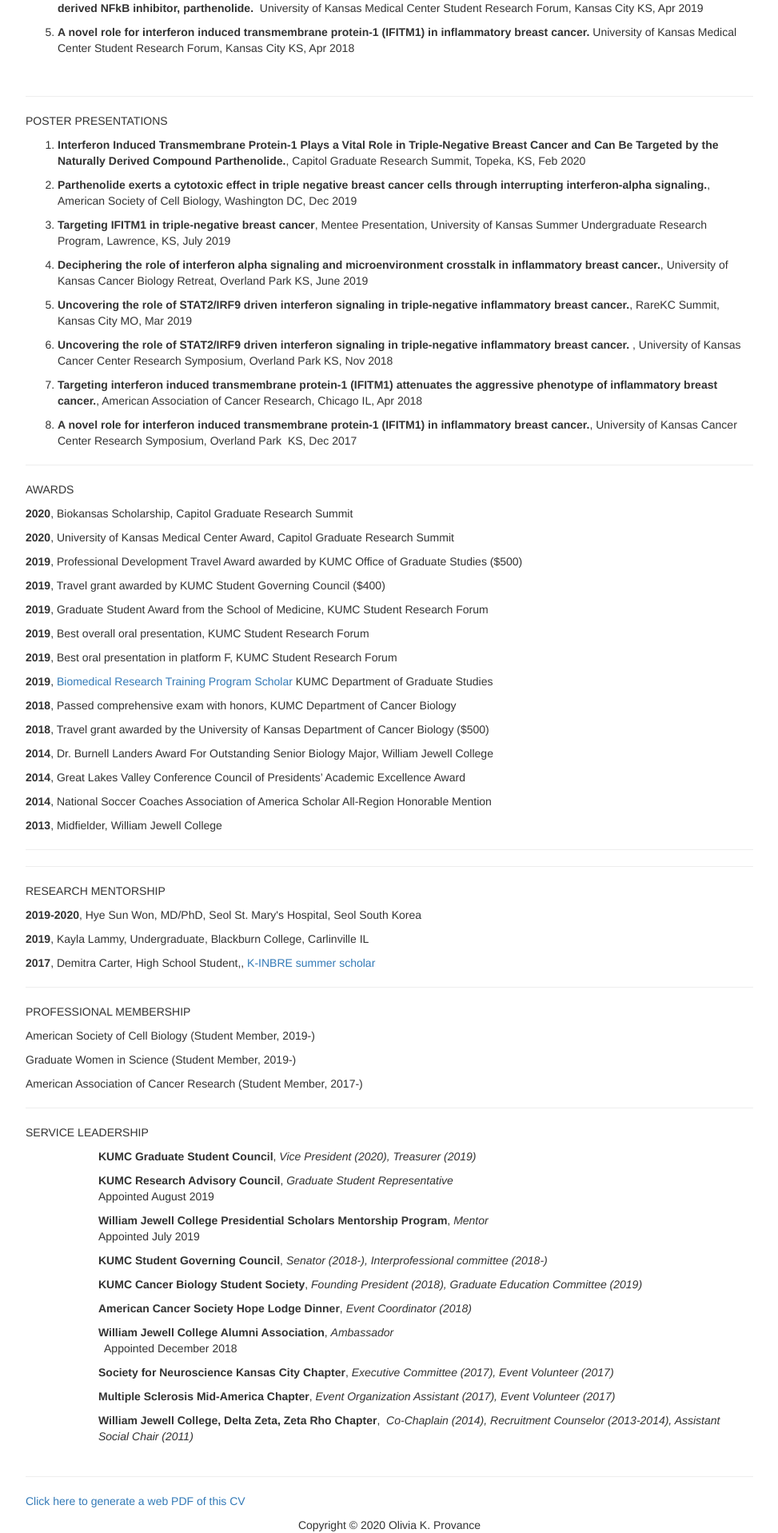
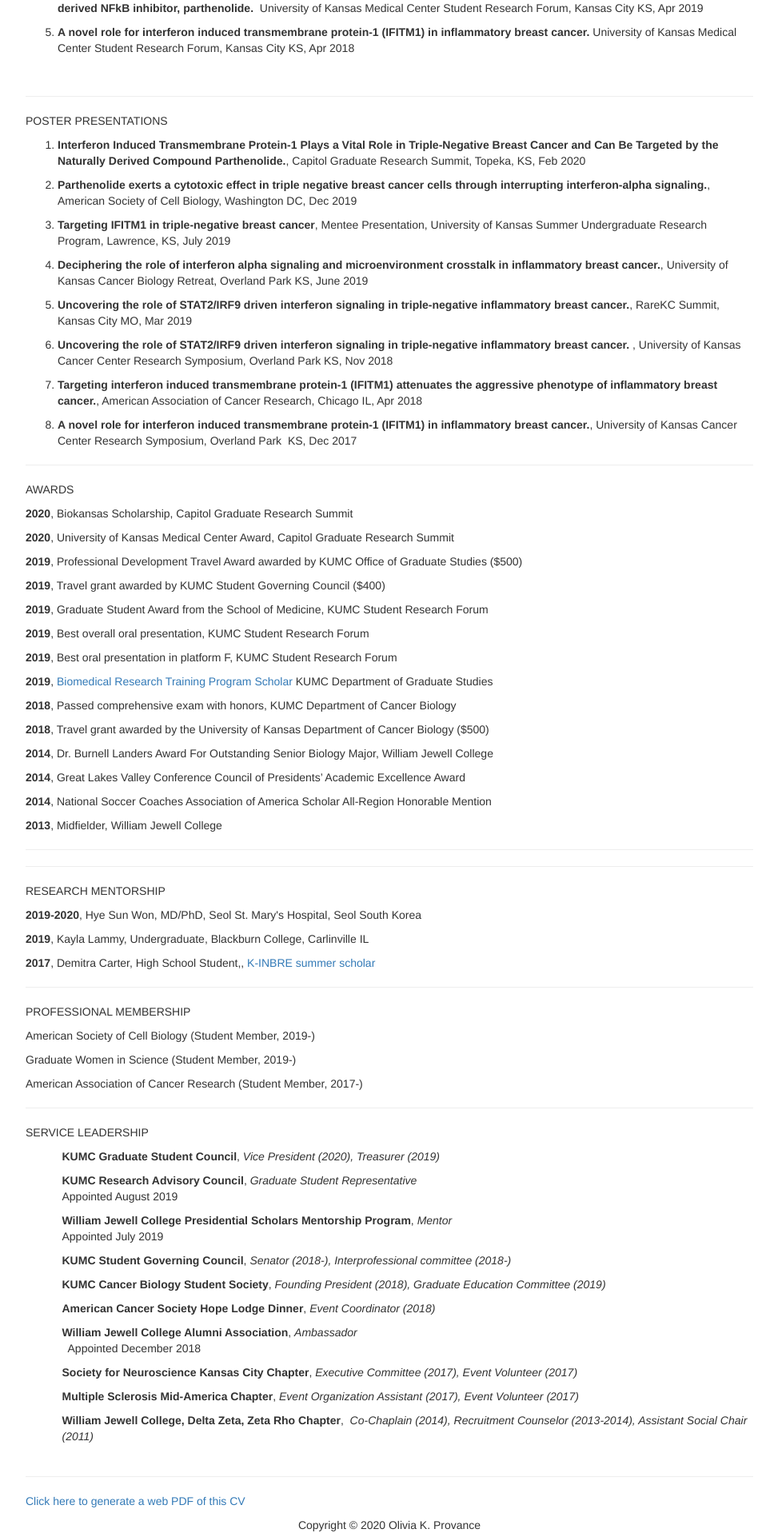
Before and after one commit to livprovance/oliviaprovance.github.io, a Jekyll site: the page CV/index.html, which Jekyll copies as it is, in a window 1280 px wide. Shown: the part 1588-3505 px from the top of the page at 80% size, without its empty margins (153-1126 px from the left). Built offline with Jekyll 4.4.1, drawn with Linux system fonts in a browser that asks for light colours.

Commit message:
Update index.html

```diff
--- a/CV/index.html
+++ b/CV/index.html
@@ -490,19 +490,19 @@ Advisor: <a href="https://bioengr.ku.edu/jessie-huisinga">Jessie Huisinga, PhD</
 <hr />
 
 <p>SERVICE LEADERSHIP</p>
-<p style="margin-left:10%;"><strong>KUMC Graduate Student Council</strong>, <em> Vice President (2020), Treasurer (2019)</em></p>
-<p style="margin-left:10%;"><strong>KUMC Research Advisory Council</strong>, <em> Graduate Student Representative</em><br />
+<p style="margin-left:5%;"><strong>KUMC Graduate Student Council</strong>, <em> Vice President (2020), Treasurer (2019)</em></p>
+<p style="margin-left:5%;"><strong>KUMC Research Advisory Council</strong>, <em> Graduate Student Representative</em><br />
 Appointed August 2019</p>
-<p style="margin-left:10%;"><strong>William Jewell College Presidential Scholars Mentorship Program</strong>, <em>Mentor</em><br />
+<p style="margin-left:5%;"><strong>William Jewell College Presidential Scholars Mentorship Program</strong>, <em>Mentor</em><br />
 Appointed July 2019</p>
-<p style="margin-left:10%;"><strong>KUMC Student Governing Council</strong>, <em>Senator (2018-), Interprofessional committee (2018-)</em></p>
-<p style="margin-left:10%;"><strong>KUMC Cancer Biology Student Society</strong>, <em>Founding President (2018), Graduate Education Committee (2019)</em></p>
-<p style="margin-left:10%;"><strong>American Cancer Society Hope Lodge Dinner</strong>, <em>Event Coordinator (2018)</em></p>
-<p style="margin-left:10%;"><strong>William Jewell College Alumni Association</strong>, <em>Ambassador</em><br />
+<p style="margin-left:5%;"><strong>KUMC Student Governing Council</strong>, <em>Senator (2018-), Interprofessional committee (2018-)</em></p>
+<p style="margin-left:5%;"><strong>KUMC Cancer Biology Student Society</strong>, <em>Founding President (2018), Graduate Education Committee (2019)</em></p>
+<p style="margin-left:5%;"><strong>American Cancer Society Hope Lodge Dinner</strong>, <em>Event Coordinator (2018)</em></p>
+<p style="margin-left:5%;"><strong>William Jewell College Alumni Association</strong>, <em>Ambassador</em><br />
 Appointed December 2018</p>
-<p style="margin-left:10%;"><strong>Society for Neuroscience Kansas City Chapter</strong>, <em>Executive Committee (2017), Event Volunteer (2017)</em></p>
-<p style="margin-left:10%;"><strong>Multiple Sclerosis Mid-America Chapter</strong>, <em>Event Organization Assistant (2017), Event Volunteer (2017)</em></p>
-<p style="margin-left:10%;"><strong>William Jewell College, Delta Zeta, Zeta Rho Chapter</strong>, <em> Co-Chaplain (2014), Recruitment Counselor (2013-2014), Assistant Social Chair (2011)</em><br />
+<p style="margin-left:5%;"><strong>Society for Neuroscience Kansas City Chapter</strong>, <em>Executive Committee (2017), Event Volunteer (2017)</em></p>
+<p style="margin-left:5%;"><strong>Multiple Sclerosis Mid-America Chapter</strong>, <em>Event Organization Assistant (2017), Event Volunteer (2017)</em></p>
+<p style="margin-left:5%;"><strong>William Jewell College, Delta Zeta, Zeta Rho Chapter</strong>, <em> Co-Chaplain (2014), Recruitment Counselor (2013-2014), Assistant Social Chair (2011)</em><br />
 
 <hr />
 <p><a href="https://jeremyprovance.github.io/cv/index.pdf">Click here to generate a web PDF of this CV</a></p>
```
